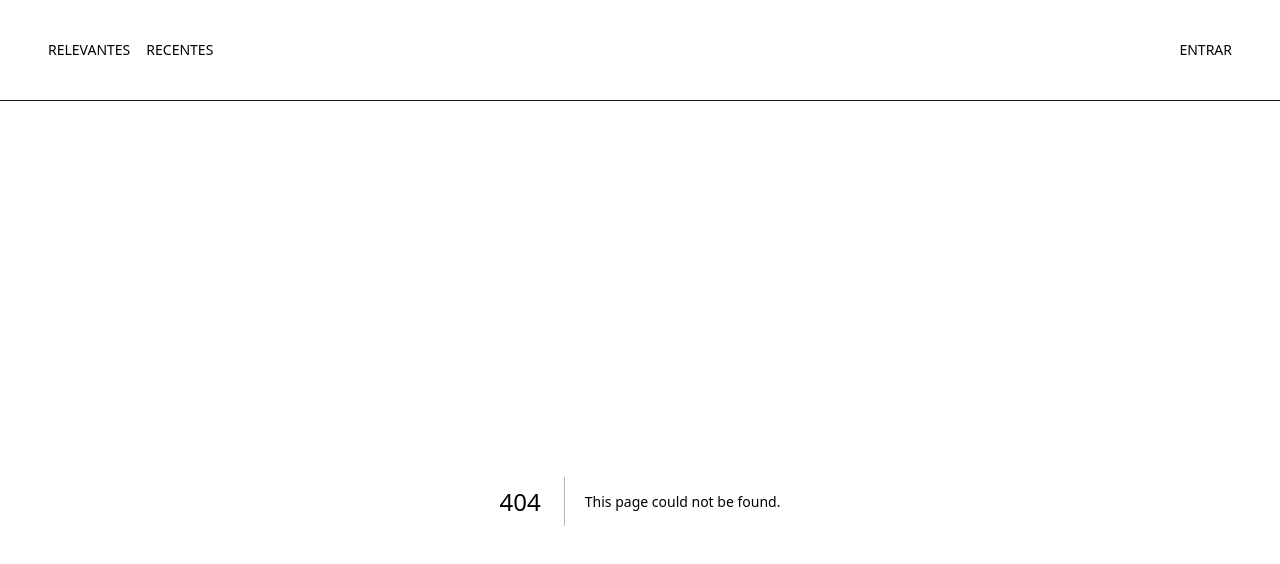
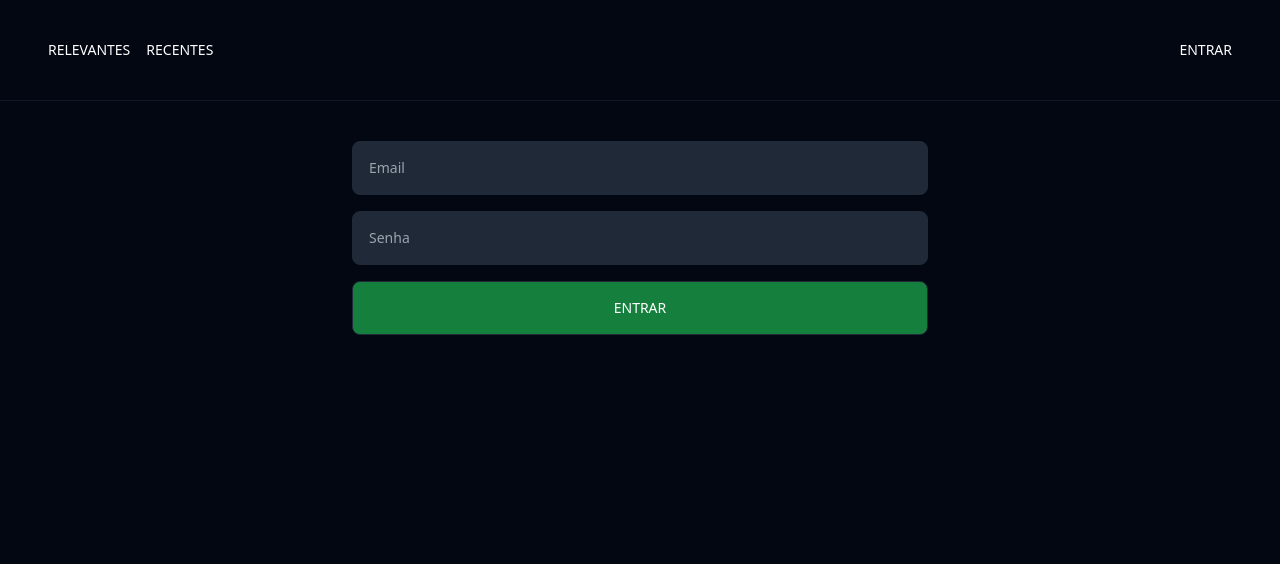
Before and after one commit to franklinST-05/my-tabnews.web, a Next.js app: page /signin in a window 1280 px wide. Before the commit this address had no page. Shown: the top 564 px of the page. Built offline with nearby package versions, Linux system fonts and the light colour scheme.

Commit message:
feat: basic page signin

```diff
--- /dev/null
+++ b/src/pages/signin/index.tsx
@@ -0,0 +1,17 @@
+import Button from '@/components/Button';
+import Input from '@/components/Input';
+import React from 'react';
+
+const SigninPage: React.FC = () => {
+    return (
+        <main>
+            <form className="w-full max-w-xl mt-10 mx-auto space-y-4">
+                <Input type="email" placeholder="Email"/>
+                <Input type="password" placeholder="Senha"/>
+                <Button>Entrar</Button>
+            </form>
+        </main>
+    );
+};
+
+export default SigninPage;
```
